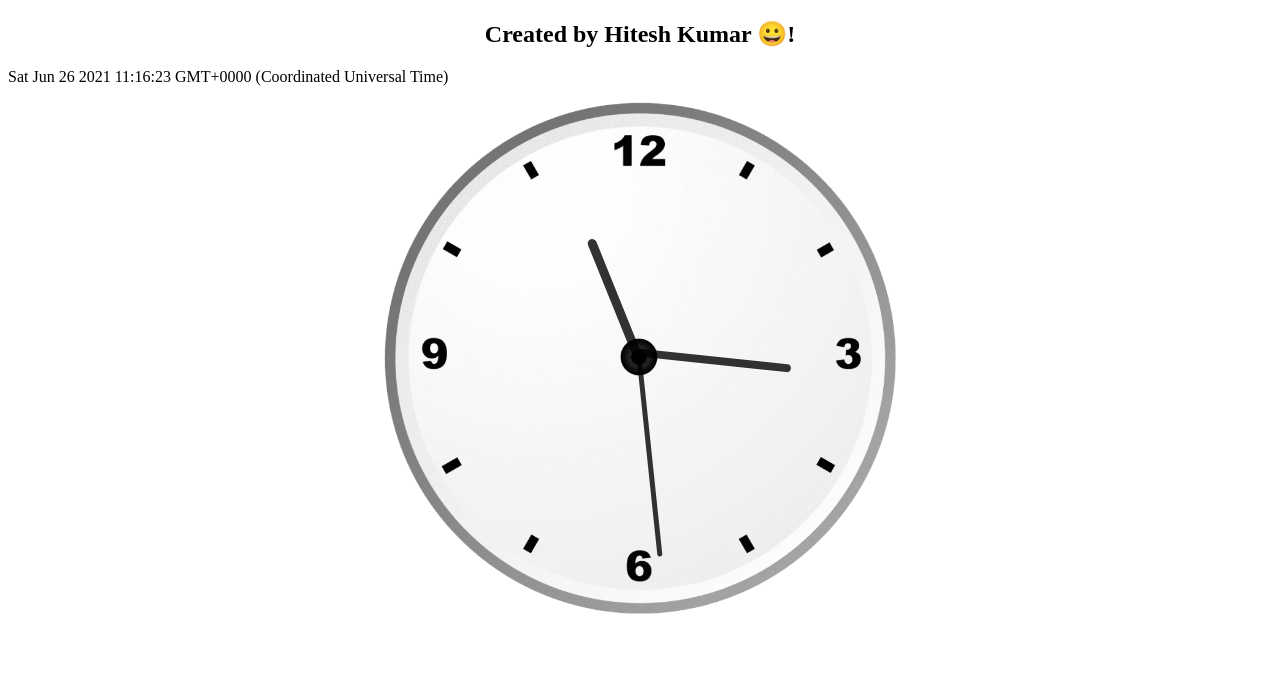
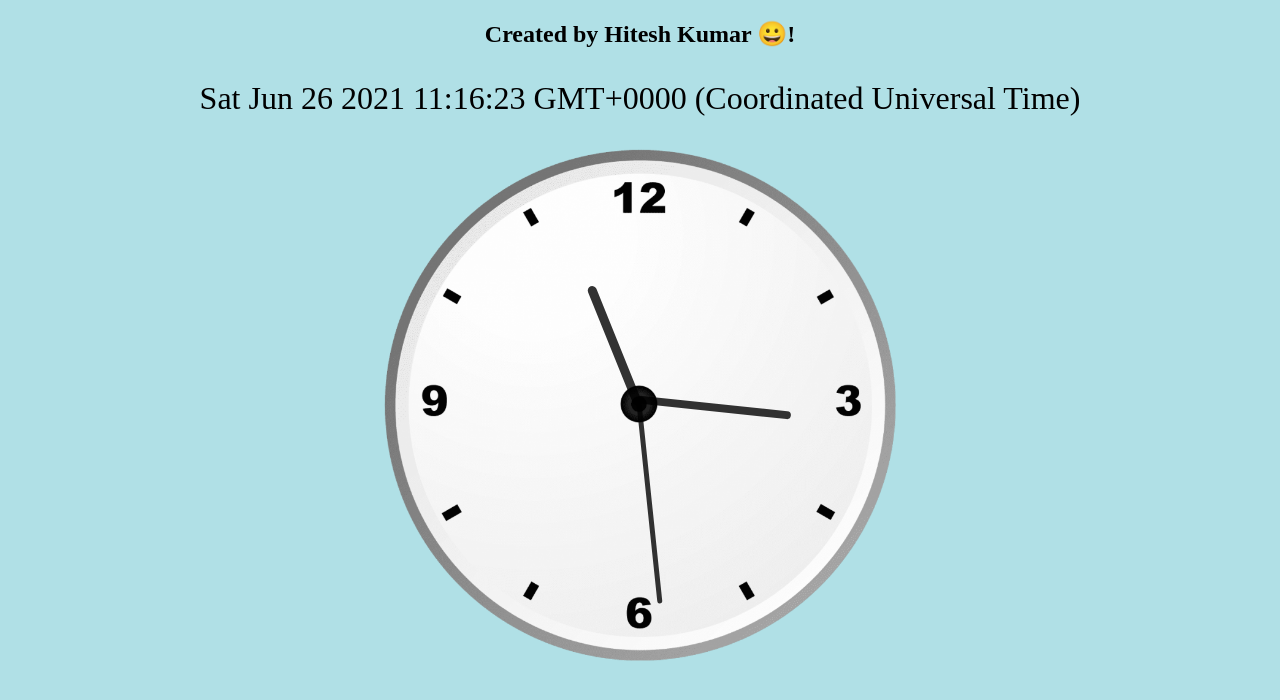
Before and after one commit to Banti140/Analog-Clock-Using-Pure-HTML-CSS-and-JavaScript, a PHP site: page / in a window 1280 px wide. Shown: the top 700 px of the page. Run offline with PHP 8.4, Linux system fonts and the light colour scheme.

Commit message:
Update index.css

```diff
--- a/index.css
+++ b/index.css
@@ -35,3 +35,17 @@
     opacity: 0.8;
 
 }
+
+#article{
+    color: blue;
+}
+
+p{
+    color:black;
+    font-size: 200%;
+    text-align: center;
+}
+
+body {
+    background-color: powderblue;
+  }
```
